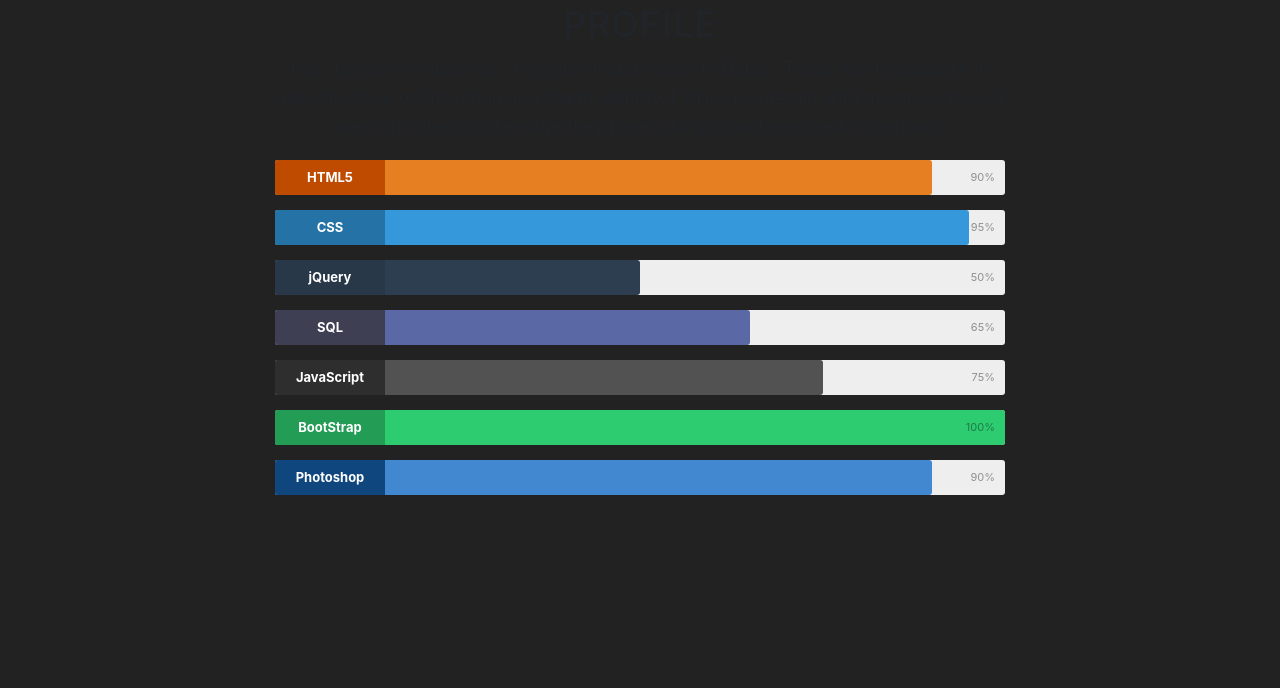
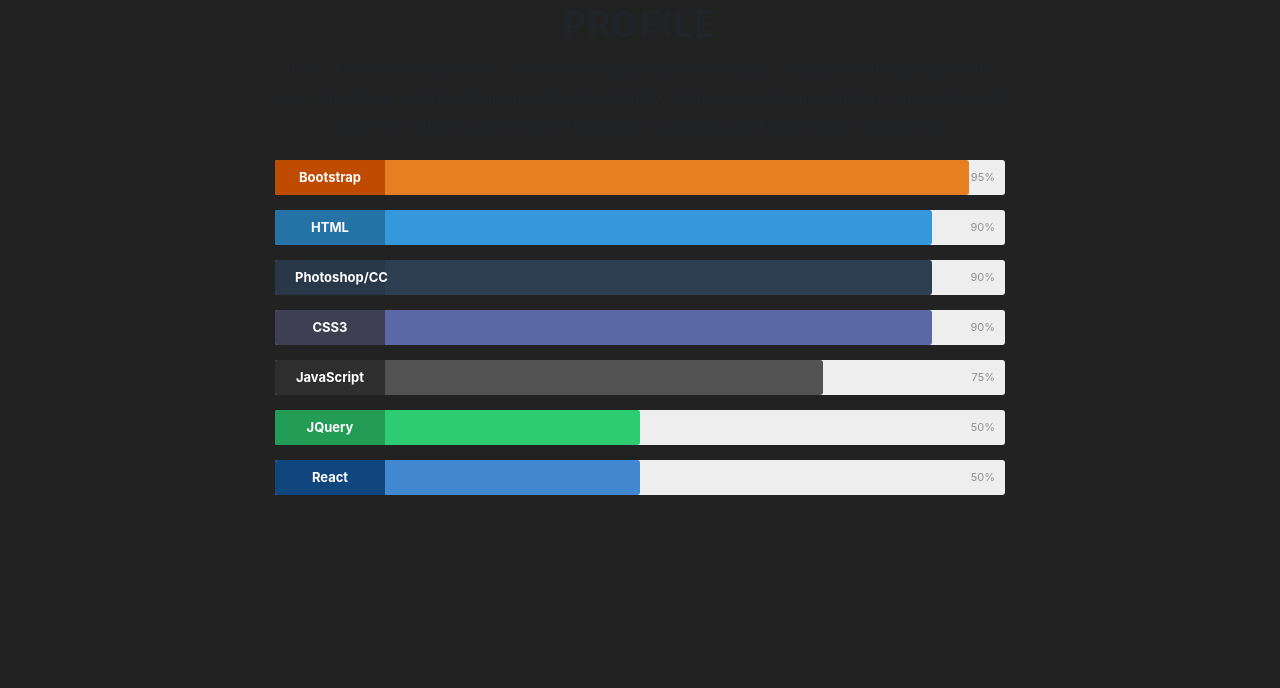
Before and after one commit to tannerchm/hw-wireframe1, a website with bundled scripts: page index.html in a window 1280 px wide. Shown: the part 997-1685 px from the top of the page. Built offline with nearby package versions, Linux system fonts and the light colour scheme.

Commit message:
large update to skillbar, work tiles

```diff
--- a/index.html
+++ b/index.html
@@ -98,28 +98,28 @@
             <p>I am Tanner Chmielewski. I was born and raised in Dallas, Texas and I specialize in user interface optimization and brand identity. I strive to interact with my projects as if I were the client and ensure they have a simple and seamless experience.</p>
 
 
+              <div class="skillbar clearfix " data-percent="95%">
+                <div class="skillbar-title" style="background: #d35400;"><span>Bootstrap</span></div>
+                <div class="skillbar-bar" style="background: #e67e22;"></div>
+                <div class="skill-bar-percent">95%</div>
+              </div> <!-- End Skill Bar -->
+
               <div class="skillbar clearfix " data-percent="90%">
-                <div class="skillbar-title" style="background: #d35400;"><span>HTML5</span></div>
-                <div class="skillbar-bar" style="background: #e67e22;"></div>
+                <div class="skillbar-title" style="background: #2980b9;"><span>HTML</span></div>
+                <div class="skillbar-bar" style="background: #3498db;"></div>
                 <div class="skill-bar-percent">90%</div>
               </div> <!-- End Skill Bar -->
 
-              <div class="skillbar clearfix " data-percent="95%">
-                <div class="skillbar-title" style="background: #2980b9;"><span>CSS</span></div>
-                <div class="skillbar-bar" style="background: #3498db;"></div>
-                <div class="skill-bar-percent">95%</div>
+              <div class="skillbar clearfix " data-percent="90%">
+                <div class="skillbar-title" style="background: #2c3e50;"><span>Photoshop/CC</span></div>
+                <div class="skillbar-bar" style="background: #2c3e50;"></div>
+                <div class="skill-bar-percent">90%</div>
               </div> <!-- End Skill Bar -->
 
-              <div class="skillbar clearfix " data-percent="50%">
-                <div class="skillbar-title" style="background: #2c3e50;"><span>jQuery</span></div>
-                <div class="skillbar-bar" style="background: #2c3e50;"></div>
-                <div class="skill-bar-percent">50%</div>
-              </div> <!-- End Skill Bar -->
-
-              <div class="skillbar clearfix " data-percent="65%">
-                <div class="skillbar-title" style="background: #46465e;"><span>SQL</span></div>
+              <div class="skillbar clearfix " data-percent="90%">
+                <div class="skillbar-title" style="background: #46465e;"><span>CSS3</span></div>
                 <div class="skillbar-bar" style="background: #5a68a5;"></div>
-                <div class="skill-bar-percent">65%</div>
+                <div class="skill-bar-percent">90%</div>
               </div> <!-- End Skill Bar -->
 
               <div class="skillbar clearfix " data-percent="75%">
@@ -128,16 +128,16 @@
                 <div class="skill-bar-percent">75%</div>
               </div> <!-- End Skill Bar -->
 
-              <div class="skillbar clearfix " data-percent="100%">
-                <div class="skillbar-title" style="background: #27ae60;"><span>BootStrap</span></div>
+              <div class="skillbar clearfix " data-percent="50%">
+                <div class="skillbar-title" style="background: #27ae60;"><span>JQuery</span></div>
                 <div class="skillbar-bar" style="background: #2ecc71;"></div>
-                <div class="skill-bar-percent">100%</div>
+                <div class="skill-bar-percent">50%</div>
               </div> <!-- End Skill Bar -->
 
-              <div class="skillbar clearfix " data-percent="90%">
-                <div class="skillbar-title" style="background: #124e8c;"><span>Photoshop</span></div>
+              <div class="skillbar clearfix " data-percent="50%">
+                <div class="skillbar-title" style="background: #124e8c;"><span>React</span></div>
                 <div class="skillbar-bar" style="background: #4288d0;"></div>
-                <div class="skill-bar-percent">90%</div>
+                <div class="skill-bar-percent">50%</div>
               </div> <!-- End Skill Bar -->
 
           </div>
@@ -152,10 +152,10 @@
           <h2>A work in progress</h2>
 
 
-          <a href="https://beerhunter.neocities.org/">
+          <a href="https://beerhunter.neocities.org/" target="_blank">
           <img src="assets/img/beerhunter-tile.png" alt="BeerHunter" height="300" width="300">
         </a>
-        <a href="https://traingames.neocities.org/">
+        <a href="https://traingames.neocities.org/" target="_blank">
           <img src="assets/img/traingames-tile.png" alt="TrainGames" height="300" width="300">
 
         </div>
```
Also changed, not shown: 3 other files.
